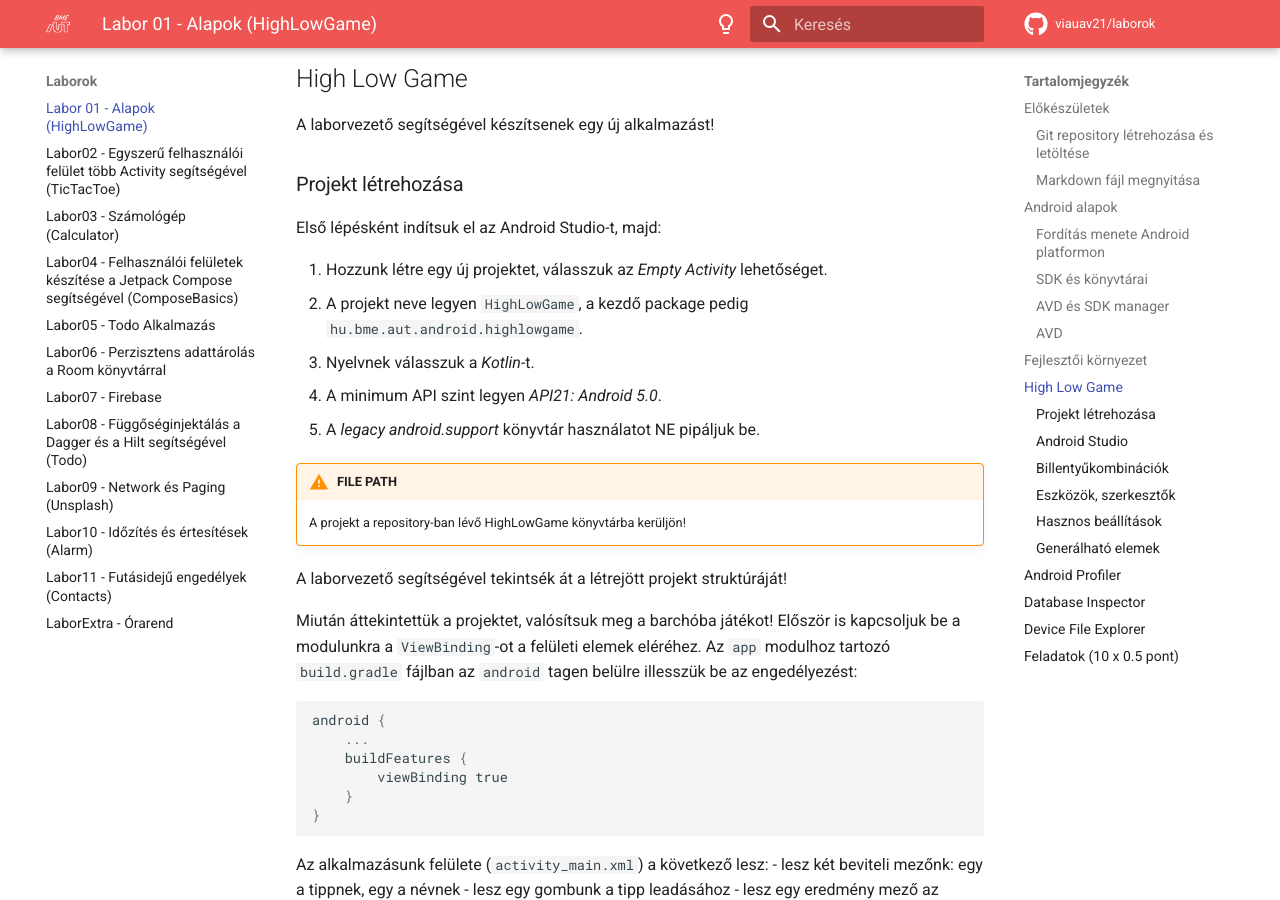
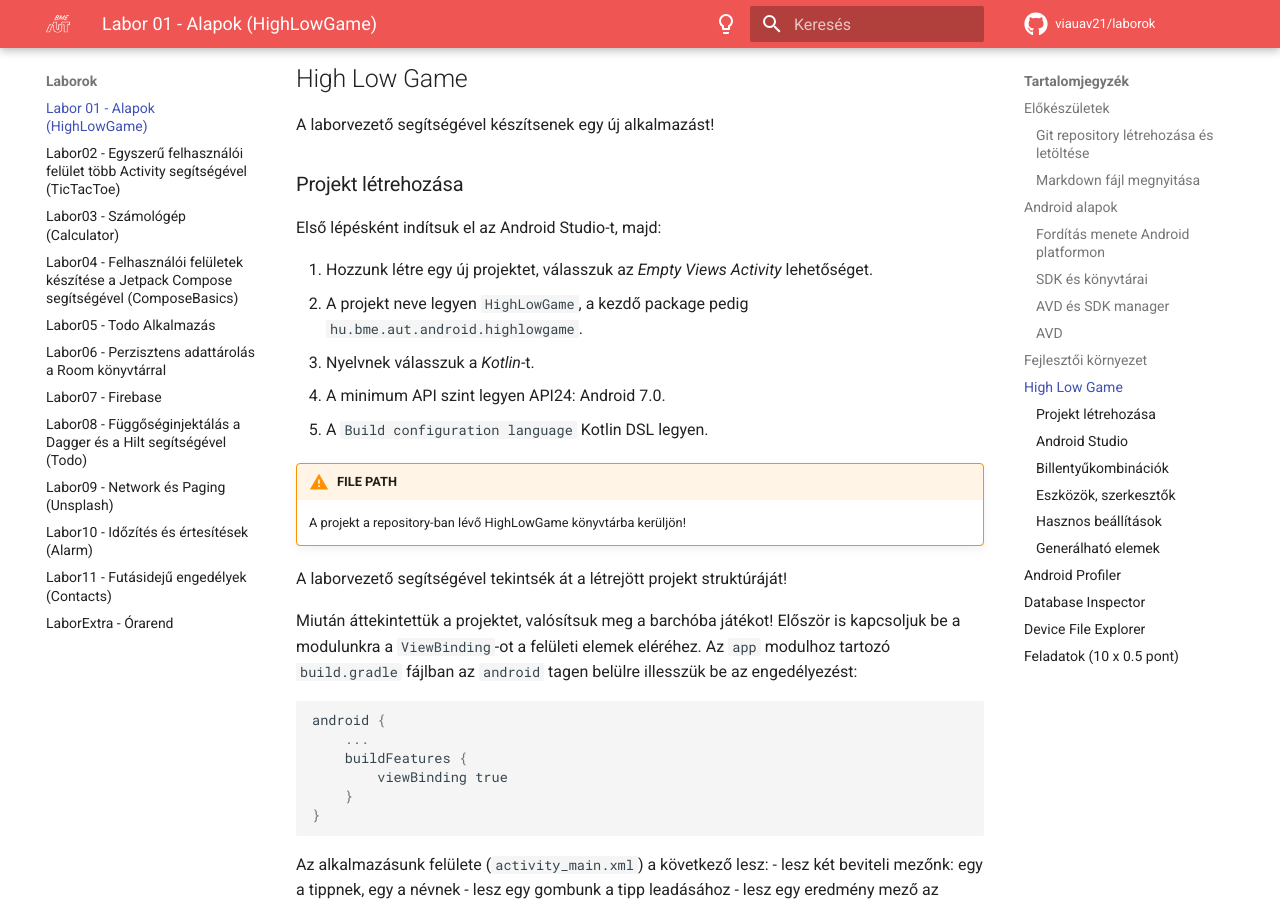
Before and after one commit to VIAUAV21/laborok, an MkDocs documentation site: the page built from docs/laborok/basics/index.md, in a window 1280 px wide and 900 px high, scrolled down 10335 px. Built offline with MkDocs 1.6.1 and Material for MkDocs 9.7.7, drawn with Linux system fonts in a browser that asks for light colours; comment, search, counter and statistics services are not loaded.

Commit message:
Basics labor fix

```diff
--- a/docs/laborok/basics/index.md
+++ b/docs/laborok/basics/index.md
@@ -204,11 +204,11 @@
 
 Első lépésként indítsuk el az Android Studio-t, majd:
 
-1. Hozzunk létre egy új projektet, válasszuk az *Empty Activity* lehetőséget.
+1. Hozzunk létre egy új projektet, válasszuk az *Empty Views Activity* lehetőséget.
 1. A projekt neve legyen `HighLowGame`, a kezdő package pedig `hu.bme.aut.android.highlowgame`.
 1. Nyelvnek válasszuk a *Kotlin*-t.
-1. A minimum API szint legyen *API21: Android 5.0*.
-1. A *legacy android.support* könyvtár használatot NE pipáljuk be.
+1. A minimum API szint legyen API24: Android 7.0.
+1. A `Build configuration language` Kotlin DSL legyen.
 
 !!!warning "FILE PATH"
 	A projekt a repository-ban lévő HighLowGame könyvtárba kerüljön!
```
